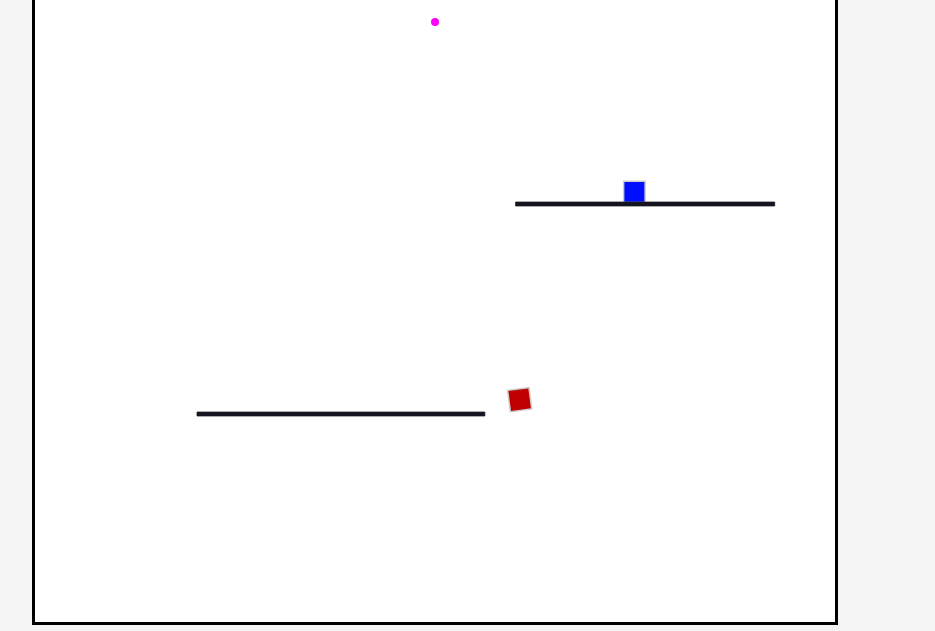
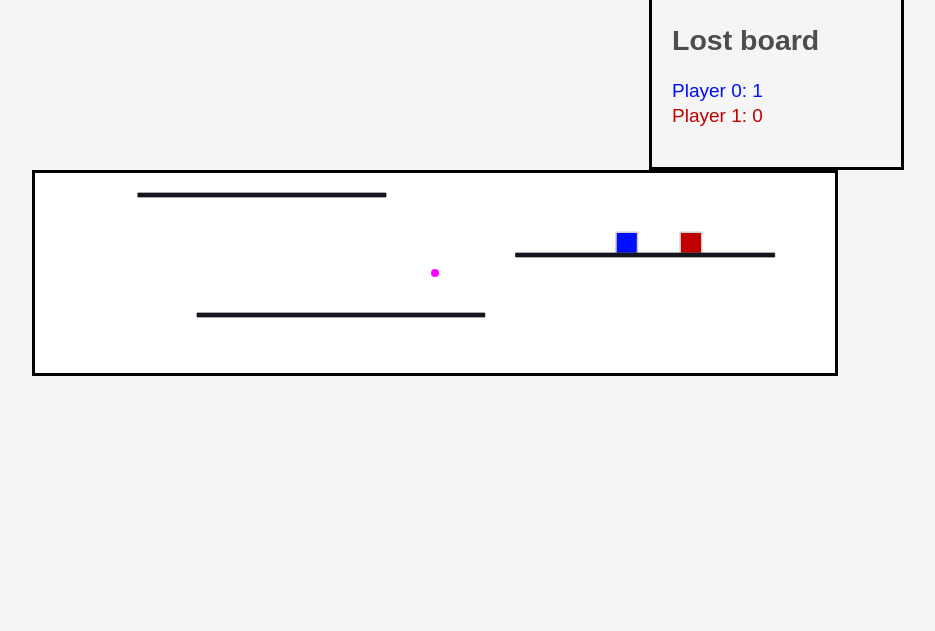
Before and after one commit to kiwily/game-jam-abandoned, a website: page index.html in a window 1280 px wide. Shown: the part 200-831 px from the top of the page, without its empty margins (268-1203 px from the left). After the commit the page ends 800 px from the top, so only its background shows below. Drawn offline with Linux system fonts and the light colour scheme.

Commit message:
UI Component

```diff
--- a/index.css
+++ b/index.css
@@ -54,9 +54,6 @@ input[type="text"] {
   border-radius: 0;
 }
 body {
-  width: 100%;
-  max-width: 68rem;
-  margin: 0 auto;
   font: 1.6rem/1.25 Arial, sans-serif;
   background-color: #f5f5f5;
   color: #4d4d4d;
@@ -69,7 +66,15 @@ body {
 }
 /*END RESETS*/
 /* GLOBAL STYLES */
-canvas {
+div#game {
+  width: 100%;
+  max-width: 68rem;
+  margin: 0 auto;
+
+  margin-top: 10rem;
+}
+
+div#game canvas {
   border: medium solid black;
 }
 
@@ -80,3 +85,16 @@ body {
 button[disabled] {
   color: grey;
 }
+
+div#ui {
+  float: right;
+  margin-right: 10rem;
+
+  padding: 2rem;
+
+  border: medium solid black;
+}
+
+div#ui h1:first-child {
+  margin-top: 0;
+}
--- a/index.html
+++ b/index.html
@@ -18,9 +18,14 @@
     <script src="ui/ui.js" defer></script>
   </head>
   <body>
-    <h1>Abandoned</h1>
-    <button id="btn-play" disabled>Play</button>
-    <button id="btn-pause">Pause</button>
-    <ul id="ul-score"></ul>
+    <div id="ui">
+      <h1>Abandoned</h1>
+      <button id="btn-play" disabled>Play</button>
+      <button id="btn-pause">Pause</button>
+      <h2>Lost board</h2>
+      <ul id="ul-score"></ul>
+    </div>
+    <div id="game">
+    </div>
   </body>
 </html>
--- a/index.js
+++ b/index.js
@@ -1,5 +1,5 @@
 const WIDTH = 800;
-const HEIGHT = 700;
+const HEIGHT = 200;
 
 // module aliases
 const Engine = Matter.Engine,
@@ -18,7 +18,7 @@ const engine = Engine.create();
 
 // create a renderer
 const render = Render.create({
-    element: document.body,
+    element: document.querySelector("#game"),
     engine: engine,
     options: {
       width: WIDTH,
--- a/src/square.js
+++ b/src/square.js
@@ -51,12 +51,12 @@ function Square(x_init, y_init, playerEvent, cId) {
         if (aElm === body.label || bElm === body.label){
             jumpable = true;
         }
-        if (aElm === body.label || bElm === body.label){
-            Body.applyForce(body, body.position, {
-                x: (forceMagnitude + Common.random() * forceMagnitude) * Common.choose([1, -1]),
-                y: -forceMagnitude + Common.random() * -forceMagnitude
-            });
-        }
+        // if (aElm === body.label || bElm === body.label){
+        //     Body.applyForce(body, body.position, {
+        //         x: (forceMagnitude + Common.random() * forceMagnitude) * Common.choose([1, -1]),
+        //         y: -forceMagnitude + Common.random() * -forceMagnitude
+        //     });
+        // }
     });
 
     Events.on(engine, 'beforeUpdate', function(event) {
@@ -69,7 +69,7 @@ function Square(x_init, y_init, playerEvent, cId) {
         }
         // Sortie en bas
         if (body.position.y > HEIGHT + 40){
-            window.dispatchEvent(new CustomEvent("lost", {
+            document.dispatchEvent(new CustomEvent("lost", {
                 bubbles: true,
                 detail:{
                     player: colorId,
--- a/ui/ui.js
+++ b/ui/ui.js
@@ -2,9 +2,36 @@ const btnPlay = document.querySelector("#btn-play");
 const btnPause = document.querySelector("#btn-pause");
 const ulScore = document.querySelector("#ul-score");
 
+const PLAYERS_LOST = {};
+PLAYERS_ID.forEach((item, i) => {
+  PLAYERS_LOST[item] = 0;
+});
+
+
+function renderUlScore() {
+  while (ulScore.firstChild) {
+    ulScore.removeChild(ulScore.firstChild);
+  };
+
+  PLAYERS_ID.forEach((item, i) => {
+    const liItem = document.createElement("li");
+    const content = document.createTextNode(`Player ${item}: ${PLAYERS_LOST[item]}`);
+
+    liItem.appendChild(content);
+
+    liItem.style.color = PLAYERS_COLOR[i];
+    ulScore.appendChild(liItem);
+  });
+}
+
+// Initialise scores
+renderUlScore();
+
+// Start game
 Runner.run(runner, engine);
 let IS_PLAYING = true;
 
+// Play game
 btnPlay.addEventListener("click", (event) => {
   if (IS_PLAYING) {
     return;
@@ -16,6 +43,7 @@ btnPlay.addEventListener("click", (event) => {
   btnPause.disabled = false;
 });
 
+// Pause game
 btnPause.addEventListener("click", (event) => {
   if (!IS_PLAYING) {
     return;
@@ -27,11 +55,14 @@ btnPause.addEventListener("click", (event) => {
   btnPause.disabled = true;
 });
 
+// Update Score
 document.addEventListener("lost", (event) => {
   const player = event?.detail?.player;
-  if (!player) {
+  if (player === undefined) {
     console.error("[LOST EVENT] No player found");
     return;
   };
   console.log("[LOST EVENT]", player);
+  PLAYERS_LOST[player] += 1;
+  renderUlScore();
 })
```
